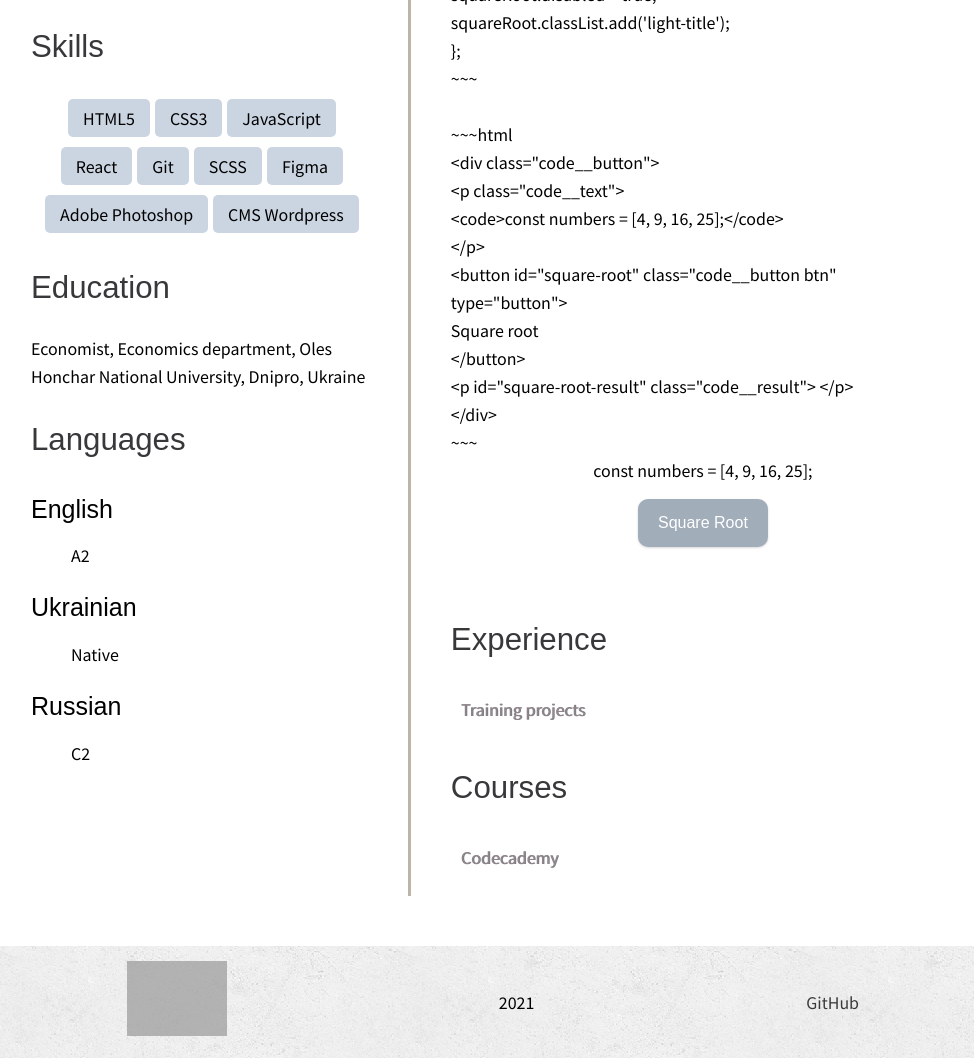
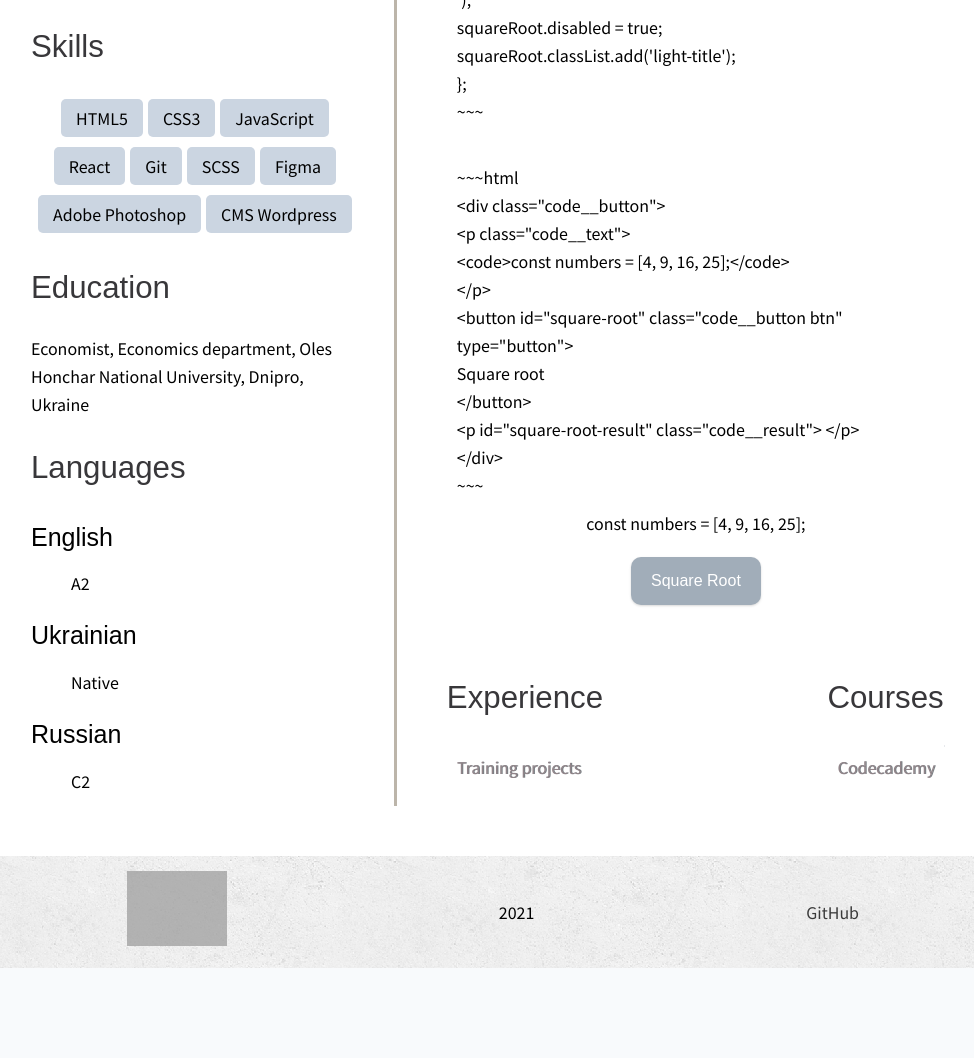
Before and after one commit to NJul/rsschool-cv, a plain HTML site: page index.html in a window 1280 px wide. Shown: the part 1020-2078 px from the top of the page, without its empty margins (147-1121 px from the left). After the commit the page ends 1988 px from the top, so only its background shows below. Drawn offline with nearby package versions, Linux system fonts and the light colour scheme; grey boxes are pictures that could not be loaded; a web font is replaced by a local one.

Commit message:
feat: add links to achievements

```diff
--- a/index.html
+++ b/index.html
@@ -212,7 +212,8 @@
               </div>
             </section>
 
-            <section class="experience">
+            <div class="links-to-achievements">
+              <section class="links-to-achievements__item experience">
                 <h3 class="experience__title">Experience</h3>
                 <div class="experience__item effect">
                   <a
@@ -225,7 +226,7 @@
                 </div>
               </section>
 
-            <section class="course">
+              <section class="links-to-achievements__item course">
                 <h3 class="course__title">Courses</h3>
                 <div class="course__item effect">
                   <a
@@ -237,6 +238,7 @@
                   </a>
                 </div>
               </section>
+            </div>
           </div>
         </div>
       </div>
--- a/style.css
+++ b/style.css
@@ -301,6 +301,10 @@ ul {
   margin-top: 0;
 }
 
+.code__text {
+  padding: 5px 20px;
+}
+
 .code__button {
   display: flex;
   flex-direction: column;
@@ -311,6 +315,19 @@ ul {
 .light-title {
   background-color: var(--light-tilte);
   cursor: auto;
+}
+
+/* links-to-achievements */
+
+.links-to-achievements {
+  display: flex;
+  flex-wrap: wrap;
+  justify-content: space-between;
+  align-items: center;
+}
+
+.links-to-achievements__item {
+  margin: 0 10px;
 }
 
 /* Effect */
@@ -476,6 +493,10 @@ ul {
   .photo__profession {
     font-size: 1.875rem;
   }
+
+  .links-to-achievements {
+    flex-direction: column;
+  }
 }
 
 @media screen and (max-width: 300px) {
```
Lines whose indentation alone changed are shown as unchanged.
